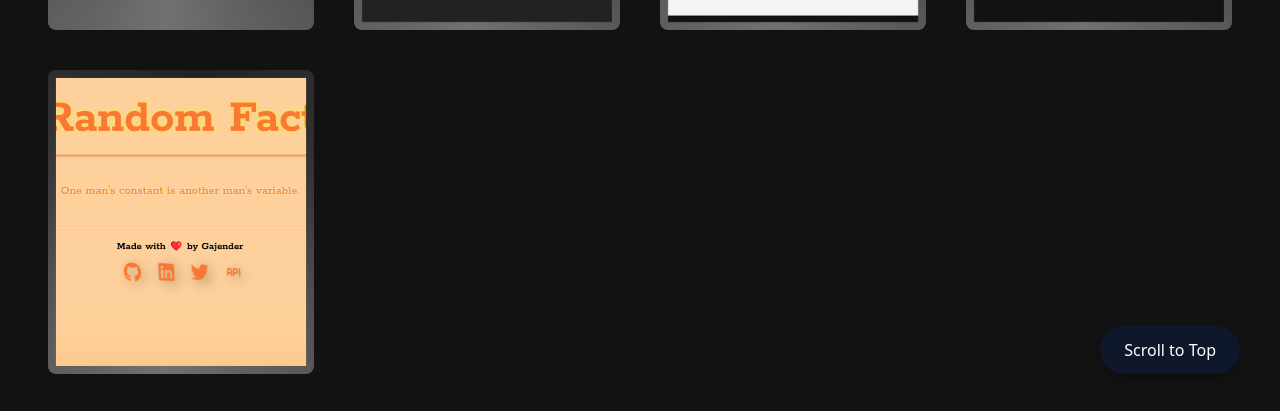
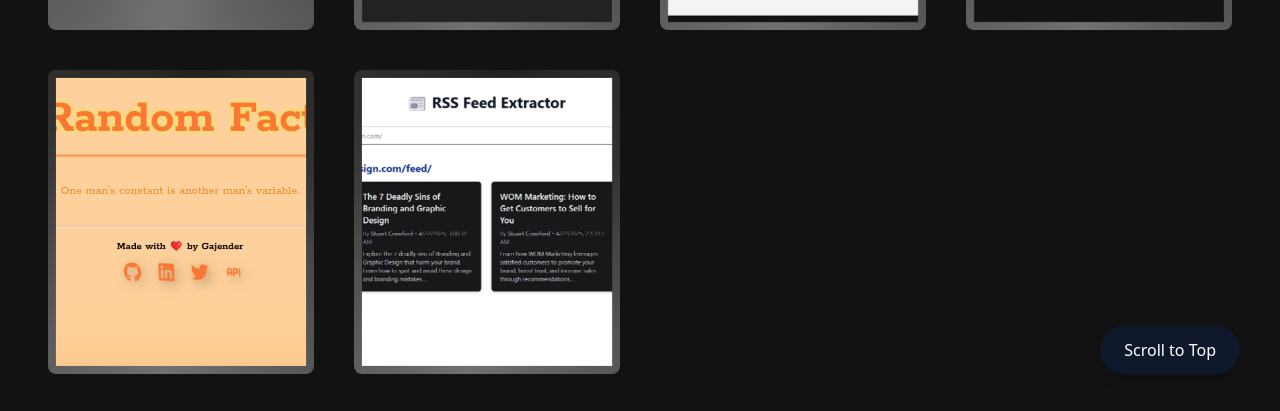
Before and after one commit to Gajendrasuman/MiniCraft, a Next.js app: page /mini-projects in a window 1280 px wide. Shown: the part 478-889 px from the top of the page. Built offline with nearby package versions, Linux system fonts and the light colour scheme; grey boxes are pictures that could not be loaded.

Commit message:
rssfeeder mini-project added

```diff
--- a/src/app/mini-projects/page.tsx
+++ b/src/app/mini-projects/page.tsx
@@ -11,10 +11,20 @@ export default function MiniProjects(): React.ReactNode {
         </h2>
 
         <div className="grid grid-cols-1 sm:grid-cols-2 md:grid-cols-3 lg:grid-cols-4 gap-10">
+
           <Link href="/mini-projects/pages/analog-clock" passHref>
             <div className="relative project rounded-lg overflow-hidden cursor-pointer transform transition-transform duration-300 hover:scale-105 hover:shadow-xl hover:transition-all">
-                            <video muted loop autoPlay playsInline className="w-full h-72 object-cover transition-transform transform hover:scale-110">
-                                <source src="/assets/images/home/analog_clock.mp4" type="video/mp4" />
+              <video
+                muted
+                loop
+                autoPlay
+                playsInline
+                className="w-full h-72 object-cover transition-transform transform hover:scale-110"
+              >
+                <source
+                  src="/assets/images/home/analog_clock.mp4"
+                  type="video/mp4"
+                />
                 Your browser does not support the video tag.
               </video>
               <div className="absolute inset-0 flex items-center justify-center text-white bg-black bg-opacity-50 text-lg font-semibold opacity-0 hover:opacity-100 transition-opacity duration-300">
@@ -70,7 +80,13 @@ export default function MiniProjects(): React.ReactNode {
               </div>
             </div>
           </Link>
-                    <Link href="https://mindorbit.vercel.app" passHref rel="noreferrer noopener" target="_blank">
+
+          <Link
+            href="https://mindorbit.vercel.app"
+            passHref
+            rel="noreferrer noopener"
+            target="_blank"
+          >
             <div className="relative project rounded-lg overflow-hidden cursor-pointer transform transition-transform duration-300 hover:scale-105 hover:shadow-xl hover:transition-all">
               <Image
                 src="/assets/images/home/mindorbit.png"
@@ -82,6 +98,27 @@ export default function MiniProjects(): React.ReactNode {
               />
               <div className="absolute inset-0 flex items-center justify-center text-white bg-black bg-opacity-50 text-lg font-semibold opacity-0 hover:opacity-100 transition-opacity duration-300">
                 MindOrbit
+              </div>
+            </div>
+          </Link>
+
+          <Link
+            href="https://rssfeeder-mini.vercel.app"
+            passHref
+            rel="noreferrer noopener"
+            target="_blank"
+          >
+            <div className="relative project rounded-lg overflow-hidden cursor-pointer transform transition-transform duration-300 hover:scale-105 hover:shadow-xl hover:transition-all">
+              <Image
+                src="/assets/images/home/rssfeeder.png"
+                width={150}
+                height={120}
+                alt="Rss Feeder"
+                loader={imgLoader}
+                className="w-full h-72 object-cover transition-transform transform hover:scale-110"
+              />
+              <div className="absolute inset-0 flex items-center justify-center text-white bg-black bg-opacity-50 text-lg font-semibold opacity-0 hover:opacity-100 transition-opacity duration-300">
+                Rss Feeder
               </div>
             </div>
           </Link>
```
Also changed, not shown: public/assets/images/home/rssfeeder.png (added). Lines whose indentation alone changed are shown as unchanged.
